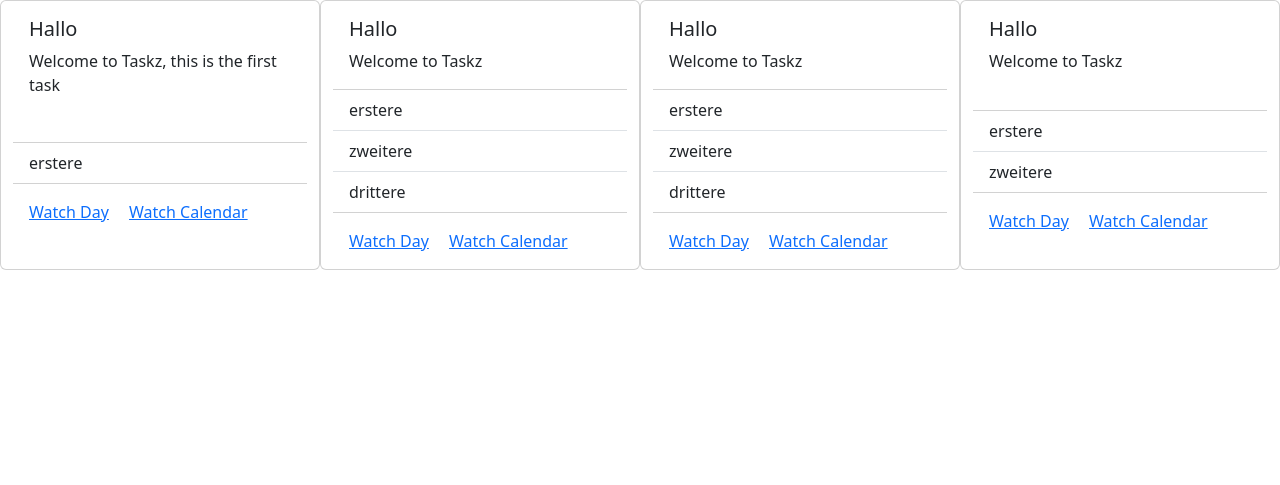
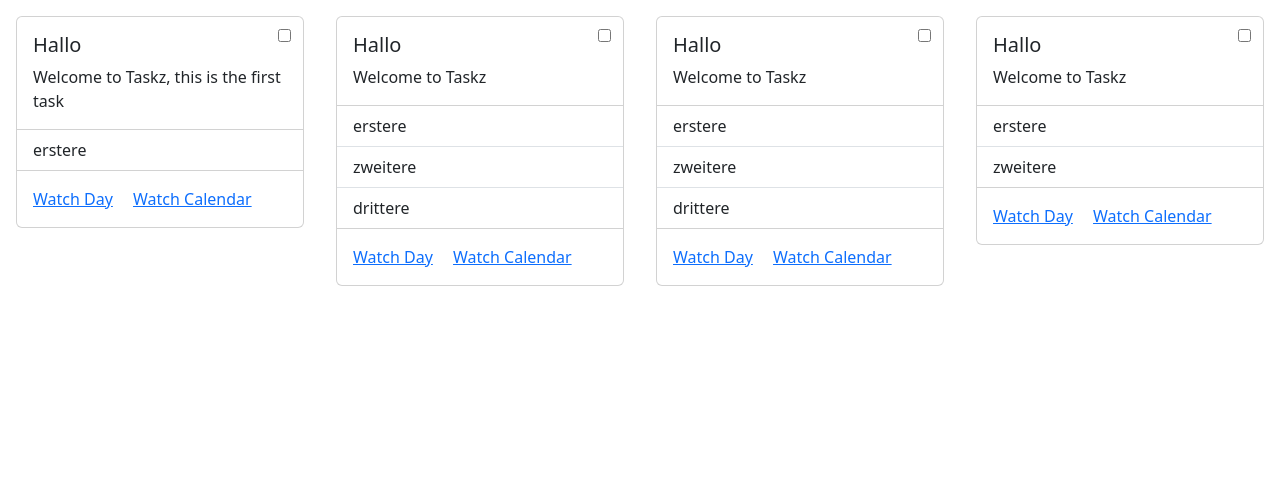
Before and after one commit to Pr33D/CS50x_2024, a Flask app: page /overview in a window 1280 px wide. Shown: the top 485 px of the page. Run offline with Flask 3, Linux system fonts and the light colour scheme; a user stored in the database is signed in.

Commit message:
smaller changes

```diff
--- a/Week 10 - Final Project/app.py
+++ b/Week 10 - Final Project/app.py
@@ -146,10 +146,10 @@
 def overview():
     """ Overview of all Tasks and quick new Task """
 
-    taskz = [{"title": "Hallo", "text": "Welcome to Taskz, this is the first task", "subs": ["erstere"], "day": 3, "month": 2, "check": False},
-             {"title": "Hallo", "text": "Welcome to Taskz", "subs": ["erstere", "zweitere", "drittere"], "day": 16, "month": 4, "check": False},
-             {"title": "Hallo", "text": "Welcome to Taskz", "subs": ["erstere", "zweitere", "drittere"], "day": 12, "month": 6, "check": False},
-             {"title": "Hallo", "text": "Welcome to Taskz", "subs": ["erstere", "zweitere"], "day": 3, "month": 3, "check": False}]
+    taskz = [{"id": 1, "title": "Hallo", "text": "Welcome to Taskz, this is the first task", "subs": ["erstere"], "day": 3, "month": 2, "check": False},
+             {"id": 2, "title": "Hallo", "text": "Welcome to Taskz", "subs": ["erstere", "zweitere", "drittere"], "day": 16, "month": 4, "check": False},
+             {"id": 3, "title": "Hallo", "text": "Welcome to Taskz", "subs": ["erstere", "zweitere", "drittere"], "day": 12, "month": 6, "check": False},
+             {"id": 4, "title": "Hallo", "text": "Welcome to Taskz", "subs": ["erstere", "zweitere"], "day": 3, "month": 3, "check": False}]
 
     return render("overview.html", taskz=taskz)
 
--- a/Week 10 - Final Project/static/js/main.js
+++ b/Week 10 - Final Project/static/js/main.js
@@ -1,42 +1,25 @@
+import { themeLoad, themeChange } from "./theme.js";
+
+
 window.onload = () => {
     // initial load
 
     themeLoad();
 }
 
-function themeLoad() {
-    // load theme from local storage
-
-    if(!localStorage.getItem("theme"))
-    {
-        localStorage.setItem("theme", "light");
-        document.querySelector("html").setAttribute("data-bs-theme", "light");
-        document.querySelector("#themebtn").innerHTML = "-> Dark";
-    } else {
-        document.querySelector("html").setAttribute("data-bs-theme", localStorage.getItem("theme"));
-        switch(localStorage.getItem("theme")) {
-            case "dark":
-                document.querySelector("#themebtn").innerHTML = "-> Light";
-                break;
-            case "light":
-                document.querySelector("#themebtn").innerHTML = "-> Dark";
-                break;
-        }
-
-    }
-
-    return ;
-}
+// themebutton -> change theme
+document.querySelector("#themebtn").addEventListener("click", () => { themeChange(); });
 
 
-document.querySelector("#themebtn").addEventListener("click", () => {
-    // Change Theme on Click
+// contact form
+document.addEventListener('DOMContentLoaded', () => {
 
-    if (localStorage.getItem("theme") === "light") {
-        localStorage.setItem("theme", "dark");
-    }
-    else if (localStorage.getItem("theme") === "dark") {
-        localStorage.setItem("theme", "light");
-    }
-themeLoad();
+document.querySelector('#contactform').addEventListener('submit', (e) => {
+    e.preventDefault();
+
+    let name = document.querySelector('#name');
+    let email = document.querySelector('#mail');
+    let message = document.querySelector('#message');
+    alert('Thanks for your interest, ' + name.value + ' (' + email.value + ')\nYour mail was not sent, because we have no script for that.' + '\nYour message was:\n' + message.value);
 });
+});
--- /dev/null
+++ b/Week 10 - Final Project/static/js/theme.js
@@ -0,0 +1,33 @@
+export function themeLoad() {
+    // load theme from local storage
+
+    if(!localStorage.getItem("theme"))
+    {
+        localStorage.setItem("theme", "light");
+        document.querySelector("html").setAttribute("data-bs-theme", "light");
+        document.querySelector("#themebtn").innerHTML = "-> Dark";
+    } else {
+        document.querySelector("html").setAttribute("data-bs-theme", localStorage.getItem("theme"));
+        switch(localStorage.getItem("theme")) {
+            case "dark":
+                document.querySelector("#themebtn").innerHTML = "-> Light";
+                break;
+            case "light":
+                document.querySelector("#themebtn").innerHTML = "-> Dark";
+                break;
+        }
+    }
+}
+
+
+export function themeChange() {
+        // Change Theme on Click
+
+        if (localStorage.getItem("theme") === "light") {
+            localStorage.setItem("theme", "dark");
+        }
+        else if (localStorage.getItem("theme") === "dark") {
+            localStorage.setItem("theme", "light");
+        }
+    themeLoad();
+}
--- a/Week 10 - Final Project/static/stylesheets/style.css
+++ b/Week 10 - Final Project/static/stylesheets/style.css
@@ -1,3 +1,13 @@
+body {
+  padding-bottom: 56px;
+}
+
+.checktask {
+  position: absolute;
+  right: 12px;
+  top: 12px;
+}
+
 .list-no {
   list-style-type: none;
 }/*# sourceMappingURL=style.css.map */
--- a/Week 10 - Final Project/static/stylesheets/style.scss
+++ b/Week 10 - Final Project/static/stylesheets/style.scss
@@ -1,3 +1,14 @@
+body {
+  // navbar fixed bottom
+  padding-bottom: 56px;
+}
+
+.checktask {
+  position: absolute;
+  right: 12px;
+  top: 12px;
+}
+
 .list-no {
   list-style-type: none;
 }
--- a/Week 10 - Final Project/static/stylesheets/theme_dark.css
+++ /dev/null
@@ -1 +0,0 @@
-/*# sourceMappingURL=theme_dark.css.map */
--- a/Week 10 - Final Project/static/stylesheets/theme_light.css
+++ /dev/null
@@ -1 +0,0 @@
-/*# sourceMappingURL=theme_light.css.map */
--- a/Week 10 - Final Project/static/stylesheets/themes.css
+++ /dev/null
@@ -1 +0,0 @@
-/*# sourceMappingURL=themes.css.map */
--- a/Week 10 - Final Project/templates/layout.html
+++ b/Week 10 - Final Project/templates/layout.html
@@ -108,7 +108,8 @@
     </header>
     <main>{% block main %}{% endblock %}</main>
     <footer>
-      <script src="../static/js/main.js"></script>
+      <!-- main.js call as module, as of there are more than one .js file -->
+      <script src="../static/js/main.js" type="module"></script>
       <script
         src="https://cdn.jsdelivr.net/npm/bootstrap@5.3.3/dist/js/bootstrap.bundle.min.js"
         integrity="sha384-YvpcrYf0tY3lHB60NNkmXc5s9fDVZLESaAA55NDzOxhy9GkcIdslK1eN7N6jIeHz"
--- a/Week 10 - Final Project/templates/overview.html
+++ b/Week 10 - Final Project/templates/overview.html
@@ -5,9 +5,10 @@
 <div class="row">
 {% for task in taskz %}
 {% if task.check == False %}
-<div class="card col-12 col-md-3">
+<div class="col-12 col-md-3 p-3">
+<div class="card">
     <div class="card-body">
-      <h5 class="card-title">{{ task.title }}</h5>
+      <h5 class="card-title">{{ task.title }}</h5><input type="checkbox" name="done" class="checktask" value="done{{ task.id }}">
       <p class="card-text">{{ task.text }}</p>
     </div>
     {% if task.subs %}
@@ -22,6 +23,7 @@
       <a href="/calendar&month={{ task.month }}" class="card-link">Watch Calendar</a>
     </div>
   </div>
+</div>
   {% endif %}
 {% endfor %}
 </div>
```
Also changed, not shown: Week 10 - Final Project/templates/contact.html (+0 -15 lines), Week 10 - Final Project/static/stylesheets/theme_dark.scss (deleted), Week 10 - Final Project/static/stylesheets/theme_light.scss (deleted), Week 10 - Final Project/static/stylesheets/themes.scss (deleted), 4 other files.
